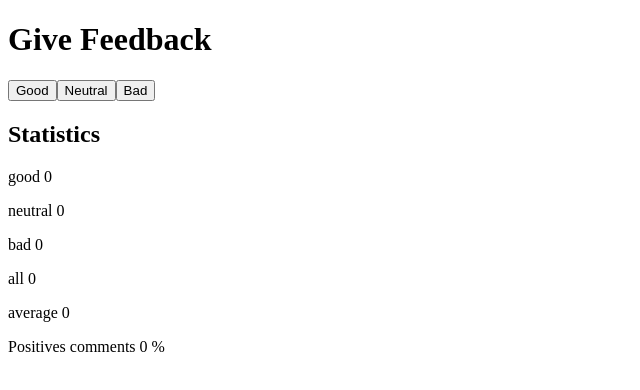
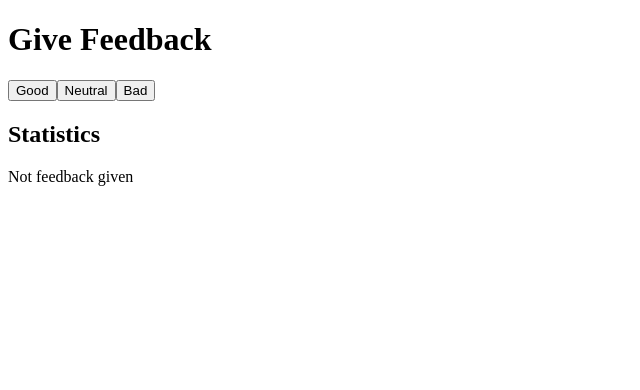
Before and after one commit to jenDevelopez/fullStackOpen, a React (Vite) app in the folder Part-1/: page / in a window 1280 px wide. Shown: the top 390 px of the page, without its empty margins (0-640 px from the left). Built offline with nearby package versions, Linux system fonts and the light colour scheme.

Commit message:
Part 1.9 completed

```diff
--- a/Part-1/src/App.jsx
+++ b/Part-1/src/App.jsx
@@ -1,5 +1,5 @@
 import { useState } from "react";
-
+import Button from "./components/Button";
 import Statistics from "./components/Statistics";
 const App = () => {
   const [good, setGood] = useState(0);
@@ -10,8 +10,24 @@ const App = () => {
   const handleClickNeutral = () => setNeutral(neutral + 1);
   const handleClickBad = () => setBad(bad + 1);
   const all = good + neutral + bad
+
   return (
-   <Statistics handleClickBad={handleClickBad} handleClickGood={handleClickGood} handleClickNeutral={handleClickNeutral} good={good} bad={bad} neutral={neutral} all={all} />
+    <div>
+      <h1>Give Feedback</h1>
+      <div>
+        <Button text="Good" handleClick={handleClickGood} />
+        <Button text="Neutral" handleClick={handleClickNeutral} />
+        <Button text="Bad" handleClick={handleClickBad} />
+      </div>
+      <h2>Statistics</h2>
+      <>
+        {all === 0 ? (
+         <p>Not feedback given</p>
+        ): (
+           <Statistics handleClickBad={handleClickBad} handleClickGood={handleClickGood} handleClickNeutral={handleClickNeutral} good={good} bad={bad} neutral={neutral} all={all} />
+        )}
+      </>
+    </div>
   );
 };
 
--- a/Part-1/src/components/Statistics.jsx
+++ b/Part-1/src/components/Statistics.jsx
@@ -1,17 +1,11 @@
-import Button from "./Button"
+
 import Average from "./Average"
 import PositiveAverage from "./PositiveAverage"
 PositiveAverage
-const Statistics = ({handleClickGood, handleClickNeutral, handleClickBad, good, neutral, bad, all}) => {
+const Statistics = ({good, neutral, bad, all}) => {
   return (
-    <div>
-      <h1>Give Feedback</h1>
-      <div>
-        <Button text="Good" handleClick={handleClickGood} />
-        <Button text="Neutral" handleClick={handleClickNeutral} />
-        <Button text="Bad" handleClick={handleClickBad} />
-      </div>
-      <h2>Statistics</h2>
+    <>
+
       <div>
         <p>good {good}</p>
         <p>neutral {neutral}</p>
@@ -22,7 +16,7 @@ const Statistics = ({handleClickGood, handleClickNeutral, handleClickBad, good,
         <Average good={good} neutral={neutral} bad={bad} all={all} />
         <PositiveAverage good={good} all={all}/>
       </div>
-    </div>
+    </>
   )
 }
 
```
